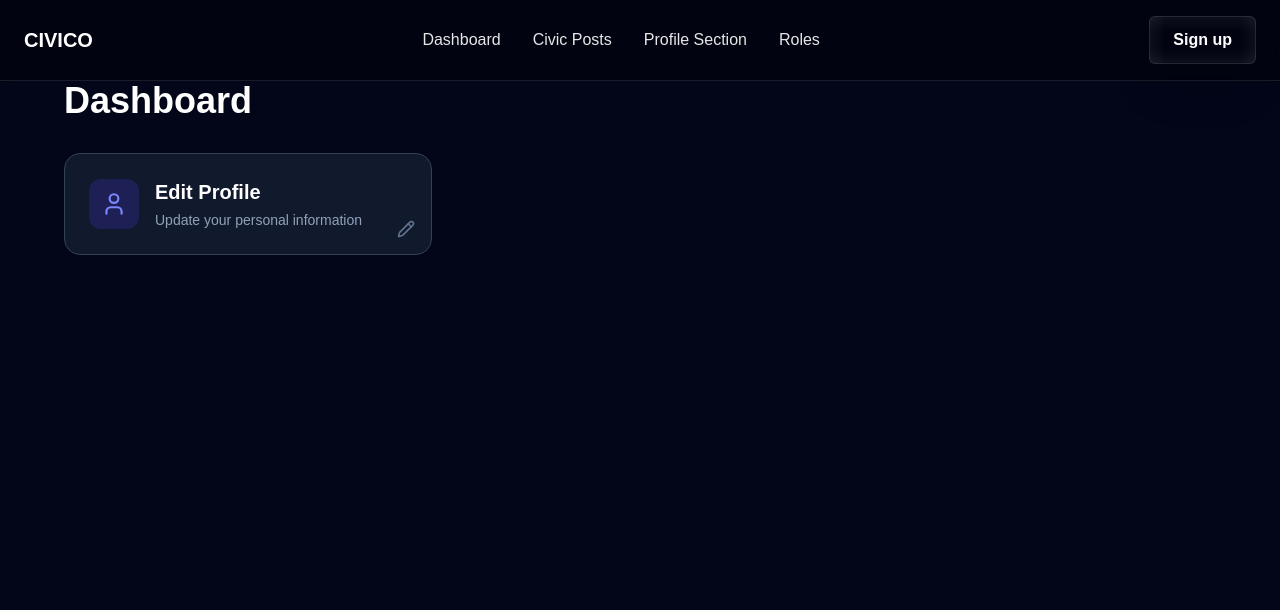
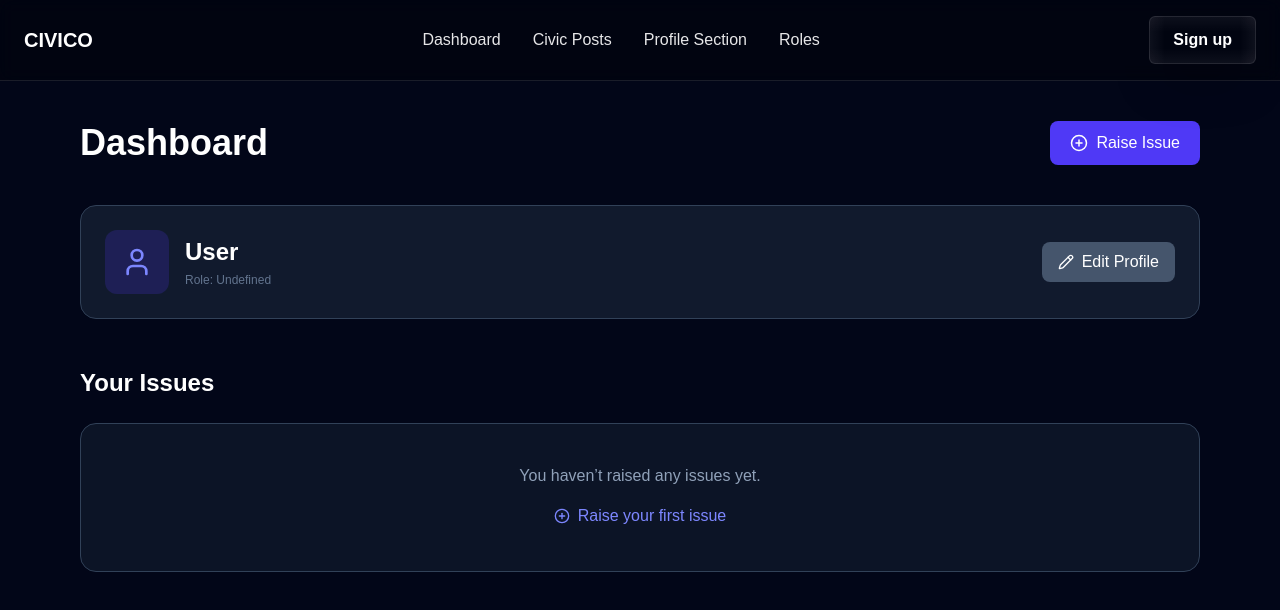
Before and after one commit to KrishnaPrasad-dev/Civico, a Next.js app: page /dashboard in a window 1280 px wide. Shown: the top 610 px of the page. Built offline with nearby package versions, Linux system fonts and the light colour scheme.

Commit message:
New changes to the dashboard

```diff
--- a/app/dashboard/page.tsx
+++ b/app/dashboard/page.tsx
@@ -1,46 +1,107 @@
 'use client'
+
+import { useEffect, useState } from 'react'
+import { useRouter } from 'next/navigation'
 import Navbar from '@/components/layout/Navbar'
-import { useRouter } from 'next/navigation'
-import { User, Pencil } from 'lucide-react'
+import { User, Pencil, PlusCircle } from 'lucide-react'
+
+type UserInfo = {
+  id: string
+  fullName: string
+  email: string
+  role: string
+}
 
 export default function Dashboard() {
   const router = useRouter()
+  const [user, setUser] = useState<UserInfo | null>(null)
+  const [hydrated, setHydrated] = useState(false)
+
+  useEffect(() => {
+    const storedUser = localStorage.getItem('user')
+    if (storedUser) {
+      setUser(JSON.parse(storedUser))
+    }
+    setHydrated(true)
+  }, [])
 
   return (
-    <section className="min-h-screen w-full bg-slate-950  ">
+    <section className="min-h-screen w-full bg-slate-950">
       <Navbar />
-      <div className="max-w-6xl mx-auto">
-        {/* Heading */}
-        <h1 className="text-3xl md:text-4xl font-bold text-white mb-8">
+
+      <div className="max-w-6xl mx-auto px-4 py-6 sm:py-10">
+        {/* Top bar */}
+        <div className="flex flex-col gap-4 sm:flex-row sm:items-center sm:justify-between mb-8 sm:mb-10">
+          <h1 className="text-2xl sm:text-3xl md:text-4xl font-bold text-white">
             Dashboard
           </h1>
 
-        {/* Cards */}
-        <div className="grid grid-cols-1 sm:grid-cols-2 lg:grid-cols-3 gap-6">
-          {/* Edit Profile Shortcut */}
           <button
-            onClick={() => router.push('/edit-profile')}
-            className="group relative rounded-2xl p-6 bg-slate-800/60 backdrop-blur-md border border-slate-700 hover:border-indigo-500 transition-all text-left"
+            onClick={() => router.push('/raise-issue')}
+            className="flex items-center justify-center gap-2 bg-indigo-600 hover:bg-indigo-700 text-white px-5 py-3 sm:py-2.5 rounded-lg font-medium transition w-full sm:w-auto"
           >
-            <div className="flex items-center gap-4">
-              <div className="p-3 rounded-xl bg-indigo-600/20 text-indigo-400">
-                <User size={26} />
+            <PlusCircle size={18} />
+            Raise Issue
+          </button>
         </div>
 
-              <div>
-                <h2 className="text-xl font-semibold text-white group-hover:text-indigo-400 transition">
-                  Edit Profile
+        {/* Profile Card */}
+        <div className="mb-10 sm:mb-12">
+          <div className="rounded-2xl p-5 sm:p-6 bg-slate-800/60 backdrop-blur-md border border-slate-700">
+            <div className="flex flex-col gap-6 sm:flex-row sm:items-center sm:justify-between">
+              {/* Left */}
+              <div className="flex items-center gap-4">
+                <div className="p-3 sm:p-4 rounded-xl bg-indigo-600/20 text-indigo-400 shrink-0">
+                  <User size={28} className="sm:hidden" />
+                  <User size={32} className="hidden sm:block" />
+                </div>
+
+                <div className="min-w-0">
+                  <h2 className="text-xl sm:text-2xl font-semibold text-white truncate">
+                    {hydrated ? user?.fullName || 'User' : 'User'}
                   </h2>
-                <p className="text-slate-400 text-sm mt-1">
-                  Update your personal information
+
+                  <p className="text-slate-400 text-sm truncate">
+                    {hydrated ? user?.email : ''}
+                  </p>
+
+                  <p className="text-slate-500 text-xs mt-1 capitalize">
+                    {hydrated ? `Role: ${user?.role}` : ''}
                   </p>
                 </div>
               </div>
 
-            <div className="absolute bottom-4 right-4 text-slate-500 group-hover:text-indigo-400 transition">
-              <Pencil size={18} />
+              {/* Right */}
+              <button
+                onClick={() => router.push('/edit-profile')}
+                className="flex items-center justify-center gap-2 bg-slate-600 hover:bg-gray-700 text-white px-4 py-3 sm:py-2 rounded-lg transition w-full sm:w-auto"
+              >
+                <Pencil size={16} />
+                Edit Profile
+              </button>
             </div>
+          </div>
+        </div>
+
+        {/* Issue History */}
+        <div>
+          <h2 className="text-xl sm:text-2xl font-semibold text-white mb-4 sm:mb-6">
+            Your Issues
+          </h2>
+
+          <div className="rounded-2xl p-6 sm:p-10 bg-slate-800/40 border border-slate-700 text-center">
+            <p className="text-slate-400 text-sm sm:text-base">
+              You haven’t raised any issues yet.
+            </p>
+
+            <button
+              onClick={() => router.push('/raise-issue')}
+              className="mt-4 inline-flex items-center gap-2 text-indigo-400 hover:text-indigo-300 transition text-sm sm:text-base"
+            >
+              <PlusCircle size={16} />
+              Raise your first issue
             </button>
+          </div>
         </div>
       </div>
     </section>
```
Lines whose indentation alone changed are shown as unchanged.
